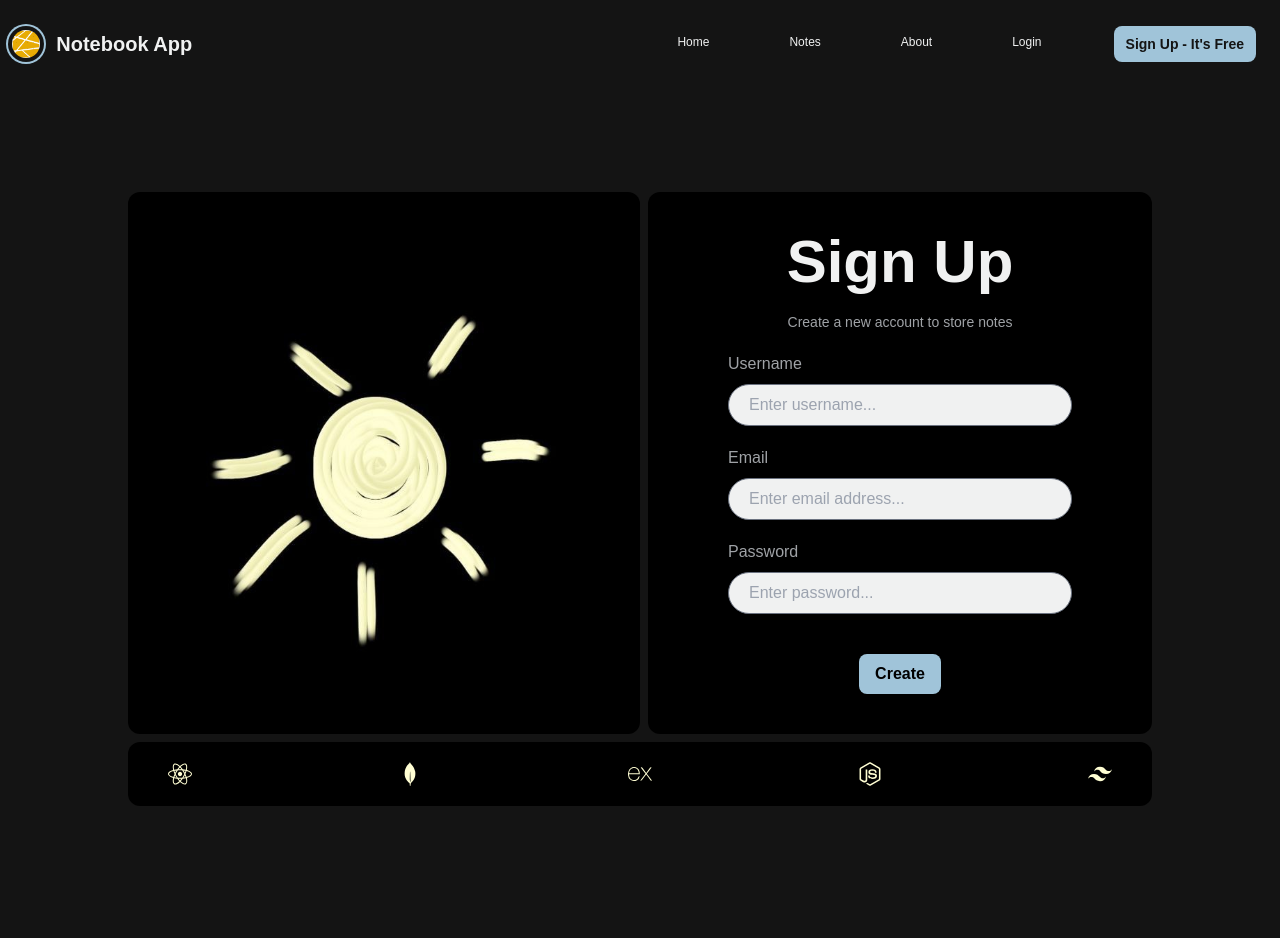
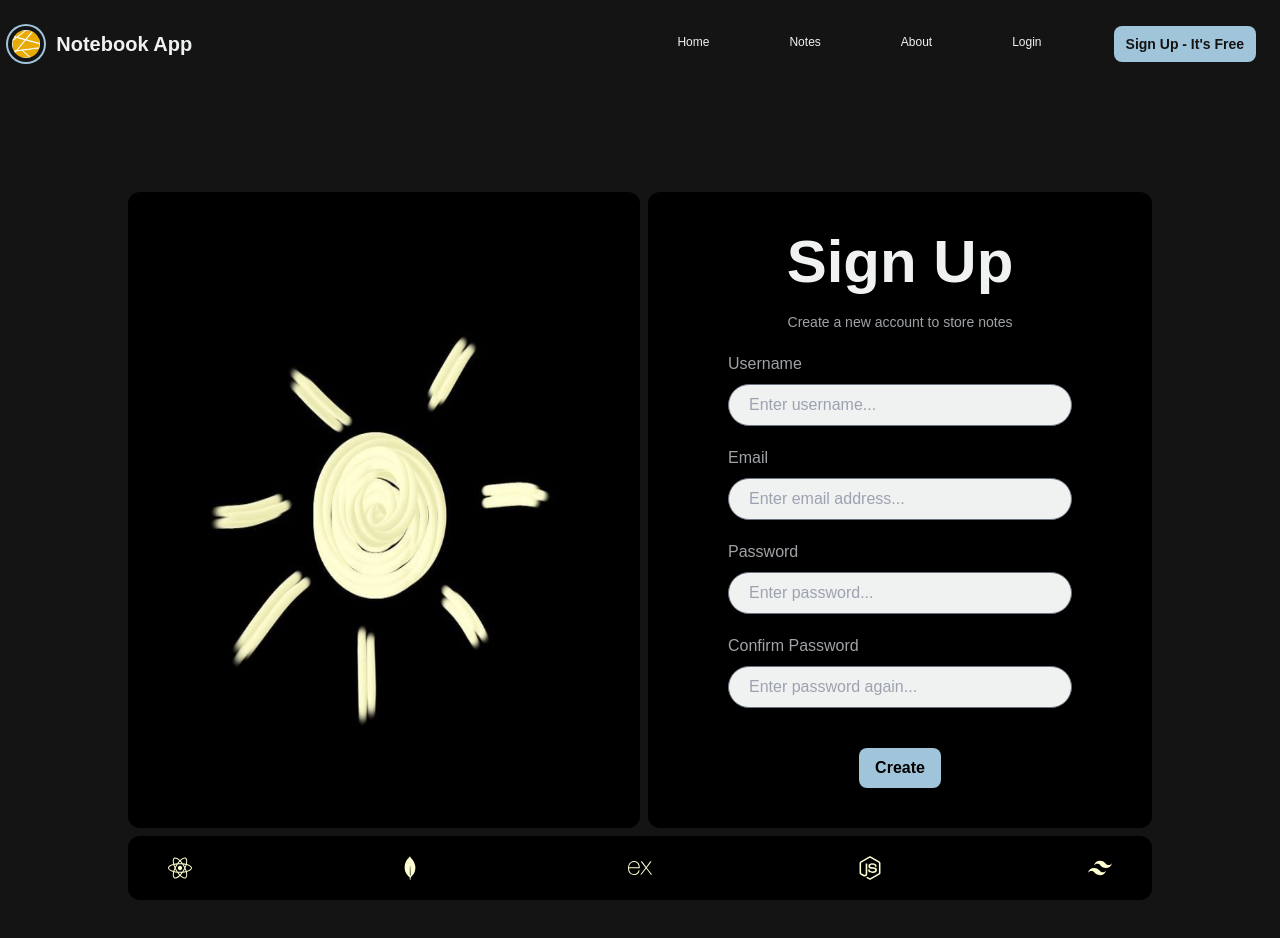
Before and after one commit to AayushDev-02/Notebook-App-React, a React (Create React App) app: page /signup in a window 1280 px wide. Before the commit the page ends 846 px from the top, so only its background shows below. Built offline with nearby package versions, Linux system fonts and the light colour scheme.

Commit message:
added signup endpoints

```diff
--- a/src/components/Signup.js
+++ b/src/components/Signup.js
@@ -1,37 +1,81 @@
 import React from 'react'
+import { useState } from 'react'
 import { FaReact } from 'react-icons/fa'
 import { SiExpress, SiMongodb, SiTailwindcss } from 'react-icons/si'
 import { FaNodeJs } from 'react-icons/fa'
+import { useNavigate } from 'react-router-dom'
 const Signup = () => {
+
+  const [credentials, setCredentials] = useState({
+    name: "",
+    email: "",
+    password: "",
+    cpassword: ""
+  })
+
+  let navigate = useNavigate();
+  const handleSubmit = async (e) => {
+    e.preventDefault();
+
+    const { name, email, password } = credentials;
+
+    const response = await fetch(`http://localhost:5000/api/auth/createuser`, {
+      method: "POST", // *GET, POST, PUT, DELETE, etc.
+      headers: {
+        "Content-Type": "application/json",
+      },
+      body: JSON.stringify({ name, email, password }),
+      // body data type must match "Content-Type" header
+    });
+    const json = await response.json();
+    console.log(json);
+
+    // save the auth token and redirect redirect
+    localStorage.setItem("authToken", json.authToken);
+    navigate("/notepage");
+
+
+
+  }
+
+  const onChange = (e) => {
+    setCredentials({ ...credentials, [e.target.name]: e.target.value })
+  }
+
+
   return (
 
-      <div className='flex-col md:max-w-7xl mx-auto mt-[4rem] p-10 px-10 md:px-20 lg:px-32 font-poppins space-y-2'>
+    <div className='flex-col md:max-w-7xl mx-auto mt-[4rem] p-10 px-10 md:px-20 lg:px-32 font-poppins space-y-2'>
       <div className='flex md:space-x-2 '>
         <img className='md:w-1/2 rounded-xl hidden md:flex' src="../images/sun_img.jpeg" alt="" />
-        <form className='py-10 md:w-1/2 w-full px-10 lg:px-20 bg-black flex flex-col items-center justify-center space-y-5 rounded-xl'>
+        <form onSubmit={handleSubmit} className='py-10 md:w-1/2 w-full px-10 lg:px-20 bg-black flex flex-col items-center justify-center space-y-5 rounded-xl'>
           <h1 className='text-6xl font-bold text-primary_text '>Sign Up</h1>
           <p className='text-secondary_Text text-sm'>Create a new account to store notes</p>
           <div className='space-y-2 w-full'>
-            <label className='text-secondary_Text'>Username</label>
-            <input className='rounded-full bg-primary_text px-5 py-2 w-full  ' placeholder='Enter username...' type="text" />
+            <label className='text-secondary_Text' htmlFor='name'>Username</label>
+            <input className='rounded-full bg-primary_text px-5 py-2 w-full  ' placeholder='Enter username...' type="text" id='name' name='name' onChange={onChange} required/>
           </div>
           <div className='space-y-2 w-full'>
-            <label className='text-secondary_Text'>Email</label>
-            <input className='rounded-full bg-primary_text px-5 py-2 w-full  ' placeholder='Enter email address...' type="text" />
+            <label className='text-secondary_Text' htmlFor='email'>Email</label>
+            <input className='rounded-full bg-primary_text px-5 py-2 w-full  ' placeholder='Enter email address...' type="email" id='email' name='email' onChange={onChange} required/>
           </div>
           <div className='space-y-2 w-full'>
-            <label className='text-secondary_Text'>Password</label>
-            <input className='rounded-full bg-primary_text px-5 py-2 w-full' placeholder='Enter password...' type="password" />
+            <label className='text-secondary_Text' htmlFor='password'>Password</label>
+            <input className='rounded-full bg-primary_text px-5 py-2 w-full' placeholder='Enter password...' type="password" id='password' name='password' onChange={onChange} minLength={5} required />
           </div>
-          <div><button className='bg-brand font-semibold py-2 px-4 rounded-lg mt-5'>Create</button></div>
+          <div className='space-y-2 w-full'>
+            <label htmlFor='cpassword' className='text-secondary_Text'>Confirm Password</label>
+            <input className='rounded-full bg-primary_text px-5 py-2 w-full' placeholder='Enter password again...' type="password" id="cpassword" name='cpassword' onChange={onChange} minLength={5} required />
+          </div>
+          <div><button type='submit' className='bg-brand font-semibold py-2 px-4 rounded-lg mt-5'>Create</button></div>
         </form>
       </div>
       <div className='bg-black rounded-xl p-5 font-extrabold text-2xl px-10 justify-between text-[#fffed3] flex'>
-        <FaReact className=''/>
-        <SiMongodb/>
-        <SiExpress/>
-        <FaNodeJs/>
-        <SiTailwindcss/>
+        <FaReact className='' />
+        <SiMongodb />
+        <SiExpress />
+        <FaNodeJs />
+        <SiTailwindcss />
       </div>
     </div>
   )
```
Also changed, not shown: 1 other file (tests, documents, lock files or other folders).
